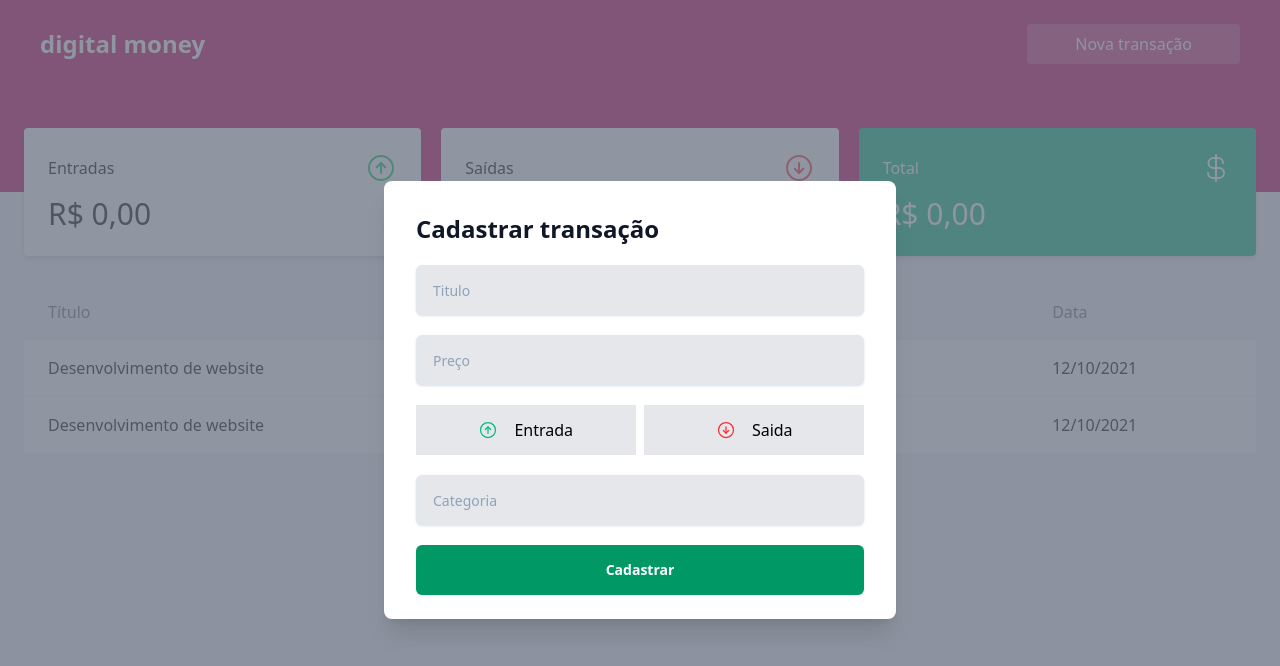
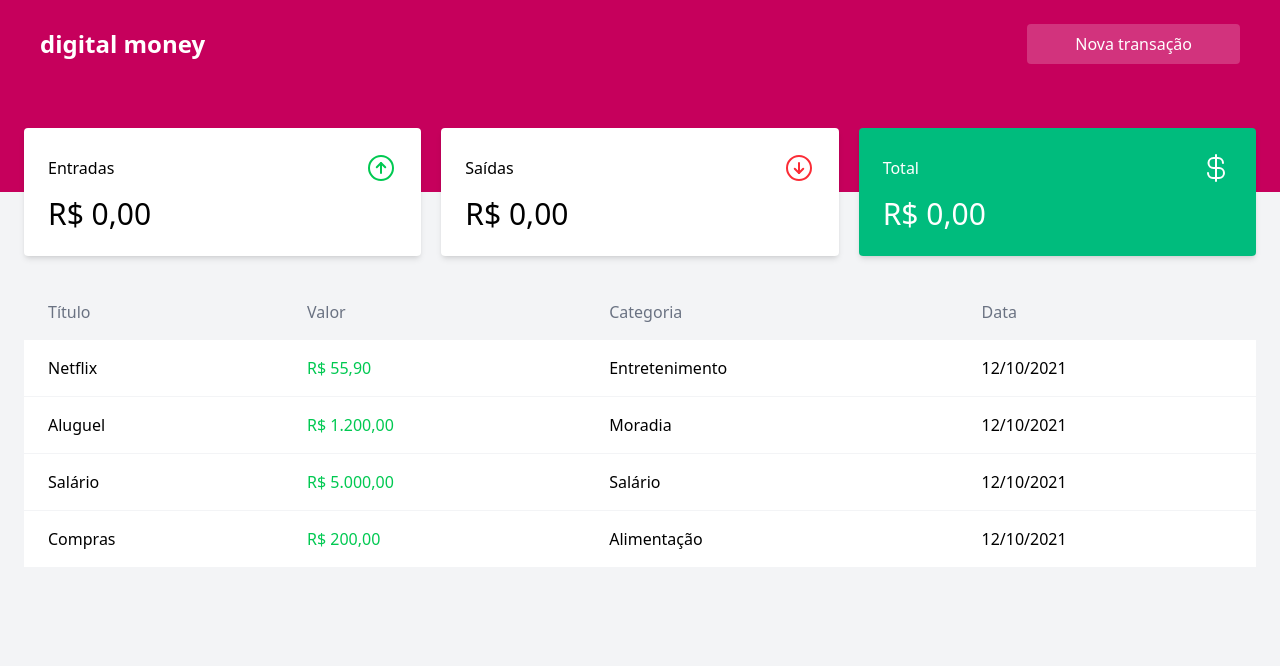
Before and after one commit to souzaaxt/projeto-react, a React (Vite) app: page /transactions in a window 1280 px wide. Shown: the top 666 px of the page. Built offline with nearby package versions, Linux system fonts and the light colour scheme; data requests are answered from the project's data file.

Commit message:
installed json server

```diff
--- /dev/null
+++ b/db.json
@@ -0,0 +1,8 @@
+{
+  "transactions": [
+    { "id": "1", "title": "Netflix", "price": 55.9, "type": "withdraw", "category": "Entretenimento"  },
+    { "id": "2", "title": "Aluguel", "price": 1200, "type": "withdraw", "category": "Moradia" },
+    { "id": "3", "title": "Salário", "price": 5000, "type": "deposit", "category": "Salário" },
+    { "id": "4", "title": "Compras", "price": 200, "type": "withdraw", "category": "Alimentação" }
+  ]
+}
--- a/package.json
+++ b/package.json
@@ -13,6 +13,8 @@
     "@headlessui/react": "^2.2.2",
     "@heroicons/react": "^2.2.0",
     "@tailwindcss/vite": "^4.1.3",
+    "axios": "^1.9.0",
+    "json-server": "^1.0.0-beta.3",
     "phosphor-react": "^1.4.1",
     "react": "^19.0.0",
     "react-dom": "^19.0.0",
--- a/src/components/ModalNewTransaction/ModalNewTransaction.jsx
+++ b/src/components/ModalNewTransaction/ModalNewTransaction.jsx
@@ -8,7 +8,7 @@ import {
 import { ArrowCircleDown, ArrowCircleUp } from "phosphor-react";
 
 export default function ModalNewTransaction() {
-  const [open, setOpen] = useState(true);
+  const [open, setOpen] = useState(false);
 
   return (
     <Dialog open={open} onClose={setOpen} className="relative z-10">
--- a/src/pages/Transactions.jsx
+++ b/src/pages/Transactions.jsx
@@ -1,8 +1,24 @@
 import { ArrowCircleDown, ArrowCircleUp, CurrencyDollar } from "phosphor-react";
 import CardTransaction from "../components/CardTransaction/CardTransaction";
 import ModalNewTransaction from "../components/ModalNewTransaction/ModalNewTransaction";
+import axios from "axios";
+import { useEffect, useState } from "react";
 
 function TransactionsPage() {
+  const [allTransactions, setAllTransactions] = useState([]);
+
+  async function fetchTransactions() {
+    const transactions = await axios.get("http://localhost:3000/transactions");
+
+    setAllTransactions(transactions.data);
+  }
+
+  useEffect(() => {
+    fetchTransactions();
+  }, []);
+
+  console.log(allTransactions);
+
   return (
     <div className="min-h-screen flex flex-col bg-gray-100">
       <header className="w-full bg-pink-700 py-6 pb-32 px-4 md:px-10">
@@ -48,22 +64,18 @@ function TransactionsPage() {
               </tr>
             </thead>
             <tbody className="divide-y divide-gray-100">
-              <tr className="hover:bg-gray-50 bg-white">
-                <td className="px-6 py-4">Desenvolvimento de website</td>
-                <td className="px-6 py-4 text-green-500 font-medium">
-                  R$ 12.000,00
-                </td>
-                <td className="px-6 py-4">Desenvolvimento</td>
-                <td className="px-6 py-4">12/10/2021</td>
-              </tr>
-              <tr className="hover:bg-gray-50 bg-white">
-                <td className="px-6 py-4">Desenvolvimento de website</td>
-                <td className="px-6 py-4 text-green-500 font-medium">
-                  R$ 12.000,00
-                </td>
-                <td className="px-6 py-4">Desenvolvimento</td>
-                <td className="px-6 py-4">12/10/2021</td>
-              </tr>
+              {allTransactions.map((transaction) => {
+                return (
+                  <tr className="hover:bg-gray-50 bg-white">
+                    <td className="px-6 py-4">{transaction.title}</td>
+                    <td className="px-6 py-4 text-green-500 font-medium">
+                      {transaction.price.toLocaleString("pt-BR", { style: "currency", currency: "BRL" })}
+                    </td>
+                    <td className="px-6 py-4">{transaction.category}</td>
+                    <td className="px-6 py-4">12/10/2021</td>
+                  </tr>
+                );
+              })}
             </tbody>
           </table>
         </div>
```
Also changed, not shown: 1 other file (tests, documents, lock files or other folders).
